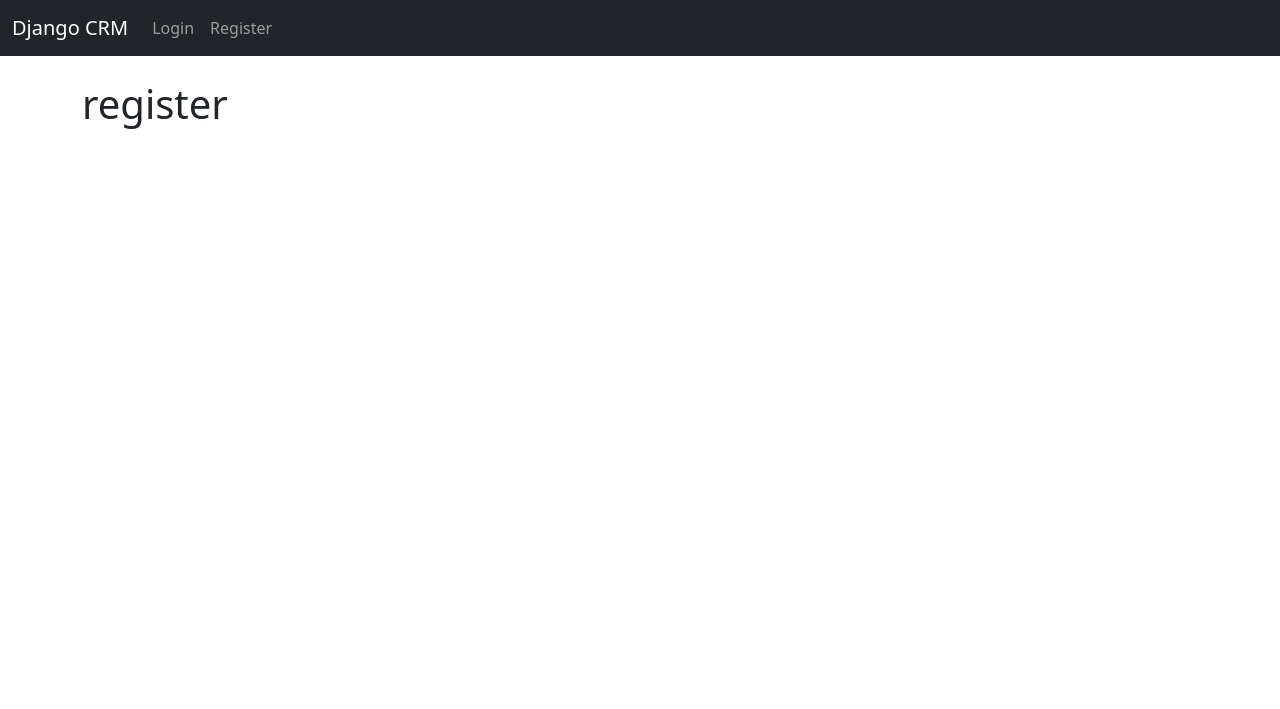
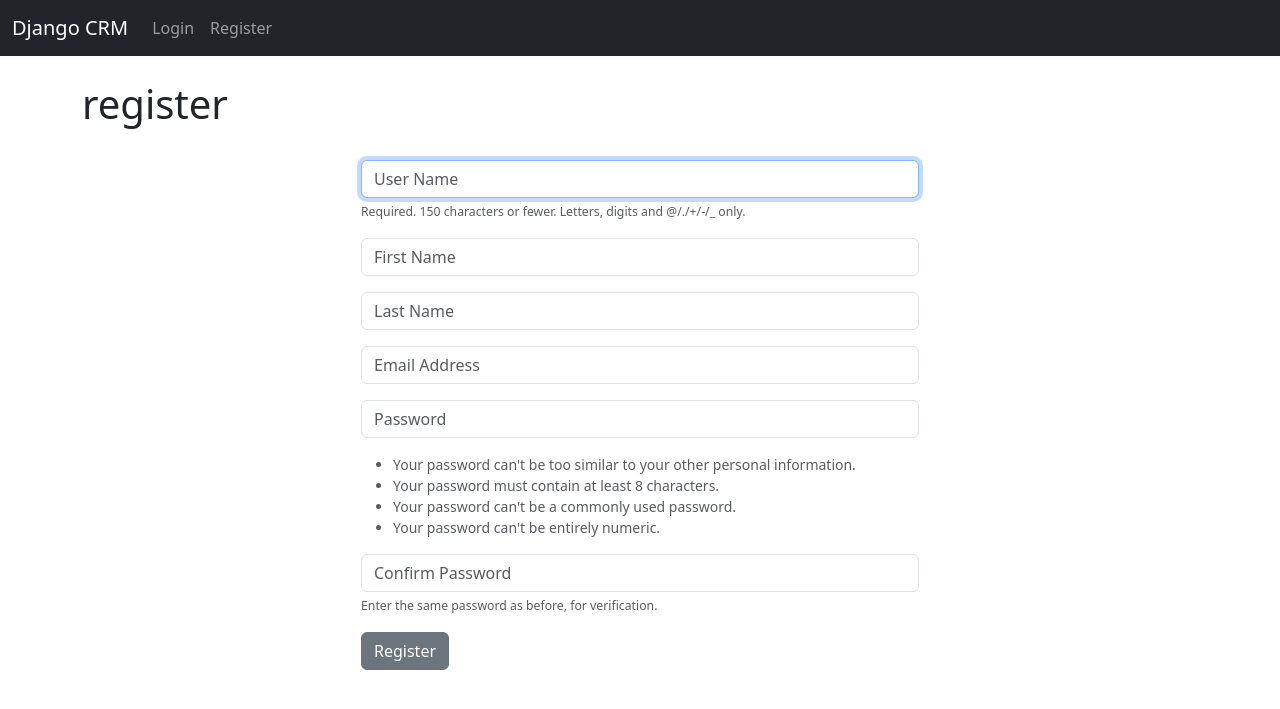
Before and after one commit to sarath761/Django-CRM, a Django app: page /register/ in a window 1280 px wide. Shown: the top 709 px of the page. Run offline with Django 5.2, Linux system fonts and the light colour scheme.

Commit message:
registration_Finished

```diff
--- a/CRMapp/forms.py
+++ b/CRMapp/forms.py
@@ -1,7 +1,7 @@
 from django.contrib.auth.forms import UserCreationForm
 from django.contrib.auth.models import User
 from django import forms
-from .models import Record
+#from .models import Record
 
 
 
--- a/CRMapp/templates/register.html
+++ b/CRMapp/templates/register.html
@@ -1,7 +1,26 @@
-{% extends 'base.html' %}
-
-{% block content %}
+{% extends 'base.html' %} {% block content %}
 
 <h1>register</h1>
 
+<div class="col-md-6 offset-md-3">
+  <br />
+
+    <form method="POST" action="">
+            {% csrf_token %}
+            {% if form.errors %}
+            <div class="alert alert-warning alert-dismissible fade show" role="alert">
+                Your Form Has Errors
+                {% for field in form %}
+                {% if field.errors %}
+                {{ field.errors }}
+                {% endif %}
+                {% endfor %}
+                <button type="button" class="btn-close" data-bs-dismiss="alert" aria-label="Close"></button>
+            </div>
+            {% endif %}
+            {{form.as_p}}
+            <button type="submit" class="btn btn-secondary">Register</button>
+    </form>
+</div>
+
 {% endblock %}
--- a/CRMapp/views.py
+++ b/CRMapp/views.py
@@ -1,7 +1,7 @@
 from django.shortcuts import render,redirect
 from django.contrib.auth import authenticate,login,logout
 from django.contrib import messages
-
+from .forms import SignUpForm
 
 def home(request):
     if request.method == 'POST':
@@ -27,6 +27,19 @@ def logout_user(request):
 
 
 def register_user(request):
+    if request.method == 'POST':
+        form = SignUpForm(request.POST)
+        if form.is_valid():
+            form.save()
+			# Authenticate and login
+            username = form.cleaned_data['username']
+            password = form.cleaned_data['password1']
+            user = authenticate(username=username, password=password)
+            login(request, user)
+            messages.success(request, "You Have Successfully Registered! Welcome!")
+            return redirect('home')
+    else:
+        form = SignUpForm()
+        return render(request, 'register.html', {'form':form})
 
-
-    return render(request,'register.html',{})
+    return render(request, 'register.html', {'form':form})
```
